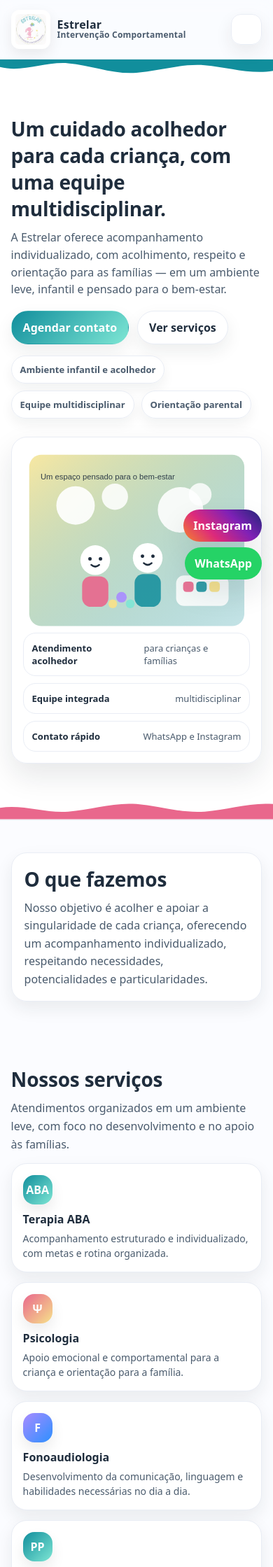
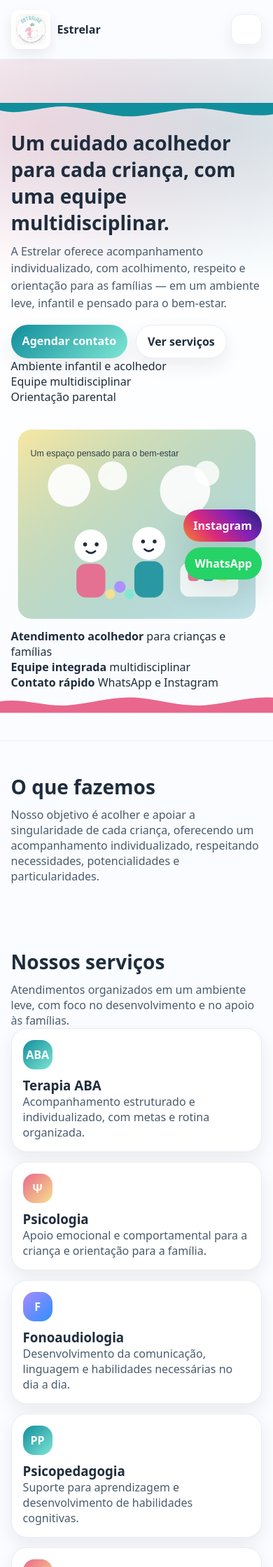
Before and after one commit to JonesVargas/estrelar_site, a Django app: page / in a window 390 px wide. Shown: the top 2239 px of the page at 70% size. Run offline with Django 5.2, Linux system fonts and the light colour scheme.

Commit message:
Ajuste navbar mobile e ícone do menu

```diff
--- a/static/css/style.css
+++ b/static/css/style.css
@@ -1,465 +1,297 @@
 :root{
-  --azul: #118e9c;
-  --azul-2: #2d90ff;
-  --amarelo: #f6e28b;
-  --rosa: #e9678c;
-  --lilas: #a88bff;
-  --menta: #7ee6d4;
+  --azul:#118e9c;
+  --azul-2:#2d90ff;
+  --amarelo:#f6e28b;
+  --rosa:#e9678c;
+  --lilas:#a88bff;
+  --menta:#7ee6d4;
 
-  --fundo: #fbfcff;
-  --card: #ffffff;
-  --cinza: #f3f6fb;
-  --borda: #e9edf5;
+  --fundo:#fbfcff;
+  --card:#ffffff;
+  --cinza:#f3f6fb;
+  --borda:#e9edf5;
 
-  --texto: #1f2d3d;
-  --texto-2: #4a5b6d;
+  --texto:#1f2d3d;
+  --texto-2:#4a5b6d;
 
-  --shadow: 0 18px 40px rgba(23, 32, 42, .10);
-  --shadow-soft: 0 10px 25px rgba(23, 32, 42, .08);
+  --shadow:0 18px 40px rgba(23,32,42,.10);
+  --shadow-soft:0 10px 25px rgba(23,32,42,.08);
 
-  --radius: 22px;
+  --radius:22px;
 }
 
-*{ box-sizing: border-box; margin: 0; padding: 0; }
-html{ scroll-behavior: smooth; }
+*{box-sizing:border-box;margin:0;padding:0}
+html{scroll-behavior:smooth}
 body{
-  font-family: system-ui, -apple-system, Segoe UI, Roboto, Arial, sans-serif;
-  color: var(--texto);
-  background: var(--fundo);
+  font-family:system-ui,-apple-system,Segoe UI,Roboto,Arial,sans-serif;
+  background:var(--fundo);
+  color:var(--texto);
 }
 
 .container{
-  width: min(1120px, 92%);
-  margin: 0 auto;
+  width:min(1120px,92%);
+  margin:0 auto;
 }
 
-a{ color: inherit; }
-small{ color: var(--texto-2); }
+a{color:inherit}
+small{color:var(--texto-2)}
 
 /* =========================
    NAVBAR
 ========================= */
 .navbar{
-  position: sticky;
-  top: 0;
-  z-index: 50;
-  background: rgba(251, 252, 255, .80);
-  border-bottom: 1px solid var(--borda);
-  backdrop-filter: blur(10px);
+  position:sticky;
+  top:0;
+  z-index:999;
+  background:rgba(251,252,255,.85);
+  border-bottom:1px solid var(--borda);
+  backdrop-filter:blur(10px);
 }
 
 .navbar .inner{
-  position: relative; /* ✅ importante pro menu absoluto no mobile */
-  display: flex;
-  align-items: center;
-  justify-content: space-between;
-  padding: 14px 0;
-  gap: 12px;
+  position:relative;
+  display:flex;
+  align-items:center;
+  justify-content:space-between;
+  gap:12px;
+  padding:14px 0;
 }
 
-/* brand */
 .brand{
-  display: flex;
-  align-items: center;
-  gap: 10px;
-  font-weight: 900;
-  letter-spacing: .2px;
-  text-decoration: none;
-  color: inherit;
+  display:flex;
+  align-items:center;
+  gap:10px;
+  font-weight:900;
+  text-decoration:none;
+  color:inherit;
 }
 
 .brand .name{
-  display: flex;
-  flex-direction: column;
-  line-height: 1.05;
+  display:flex;
+  flex-direction:column;
+  line-height:1.05;
 }
-.brand .name strong{ font-size: 16px; }
-.brand .name small{ font-size: 12px; }
+.brand .name strong{font-size:16px}
+.brand .name small{font-size:12px}
 
-/* logo */
 .logo{
-  height: 64px;
-  width: auto;
-  object-fit: contain;
-  border-radius: 12px;
-  background: #fff;
-  padding: 6px;
-  box-shadow: 0 8px 20px rgba(0,0,0,.08);
+  height:64px;
+  background:#fff;
+  padding:6px;
+  border-radius:12px;
+  box-shadow:0 8px 20px rgba(0,0,0,.08);
 }
 
 /* menu desktop */
 .menu{
-  display: flex;
-  align-items: center;
-  gap: 8px;
-  flex-wrap: wrap;
-  justify-content: flex-end;
+  display:flex;
+  align-items:center;
+  gap:8px;
 }
 
 .menu a{
-  text-decoration: none;
-  padding: 10px 12px;
-  border-radius: 999px;
-  color: var(--texto);
-  border: 1px solid transparent;
+  padding:10px 12px;
+  border-radius:999px;
+  text-decoration:none;
+  border:1px solid transparent;
 }
 
 .menu a:hover{
-  background: rgba(17, 142, 156, .12);
-  border-color: rgba(17, 142, 156, .22);
+  background:rgba(17,142,156,.12);
+  border-color:rgba(17,142,156,.22);
 }
 
-/* botão do menu (puzzle) */
+/* botão menu (puzzle) */
 .nav-toggle{
-  display: none; /* aparece só no mobile */
-  width: 44px;
-  height: 44px;
-  border-radius: 14px;
-  border: 1px solid var(--borda);
-  background: rgba(255,255,255,.90);
-  box-shadow: var(--shadow-soft);
-  cursor: pointer;
-  align-items: center;
-  justify-content: center;
+  display:none;
+  width:44px;
+  height:44px;
+  border-radius:14px;
+  border:1px solid var(--borda);
+  background:rgba(255,255,255,.92);
+  box-shadow:var(--shadow-soft);
+  cursor:pointer;
+  align-items:center;
+  justify-content:center;
+  z-index:1001;
 }
 
-/* ícone puzzle */
 .puzzle-icon{
-  width: 26px;
-  height: 26px;
-  transition: transform .25s ease, filter .25s ease;
+  width:26px;
+  height:26px;
+  display:block;
+  object-fit:contain;
+  transition:transform .25s ease,filter .25s ease;
 }
 
 .nav-toggle:hover .puzzle-icon{
-  transform: scale(1.08);
-  filter: brightness(1.05);
+  transform:scale(1.08);
+  filter:brightness(1.05);
 }
 
 .navbar.open .puzzle-icon{
-  transform: rotate(90deg) scale(1.05);
+  transform:rotate(90deg) scale(1.05);
 }
 
 /* =========================
    HERO
 ========================= */
 .hero{
-  position: relative;
-  overflow: hidden;
-  padding: 62px 0 34px;
+  position:relative;
+  overflow:hidden;
+  padding:62px 0 34px;
   background:
-    radial-gradient(900px 380px at 15% 10%, rgba(233, 103, 140, .22), transparent 60%),
-    radial-gradient(900px 380px at 85% 10%, rgba(17, 142, 156, .18), transparent 60%),
-    linear-gradient(180deg, #ffffff, var(--fundo));
-  border-bottom: 1px solid var(--borda);
+    radial-gradient(900px 380px at 15% 10%, rgba(233,103,140,.22), transparent 60%),
+    radial-gradient(900px 380px at 85% 10%, rgba(17,142,156,.18), transparent 60%),
+    linear-gradient(180deg,#fff,var(--fundo));
+  border-bottom:1px solid var(--borda);
 }
 
 .hero .grid-hero{
-  display: grid;
-  grid-template-columns: 1.2fr .8fr;
-  gap: 26px;
-  align-items: center;
+  display:grid;
+  grid-template-columns:1.2fr .8fr;
+  gap:26px;
+  align-items:center;
 }
 
 .hero h1{
-  font-size: clamp(28px, 3.2vw, 44px);
-  letter-spacing: -.3px;
-  margin-bottom: 10px;
+  font-size:clamp(28px,3.2vw,44px);
+  margin-bottom:10px;
 }
 
 .hero p{
-  color: var(--texto-2);
-  line-height: 1.55;
-  font-size: 16px;
-  margin-bottom: 18px;
-  max-width: 680px;
+  color:var(--texto-2);
+  line-height:1.55;
+  margin-bottom:18px;
 }
 
-.hero .actions{
-  display: flex;
-  gap: 12px;
-  flex-wrap: wrap;
-  margin-top: 8px;
+.actions{
+  display:flex;
+  gap:12px;
+  flex-wrap:wrap;
 }
 
-/* botões */
 .btn{
-  display: inline-flex;
-  align-items: center;
-  justify-content: center;
-  gap: 10px;
-  padding: 12px 16px;
-  border-radius: 999px;
-  text-decoration: none;
-  border: 1px solid transparent;
-  font-weight: 800;
-  box-shadow: var(--shadow-soft);
-}
-.btn.primary{
-  background: linear-gradient(135deg, var(--azul), var(--menta));
-  color: #fff;
-}
-.btn.primary:hover{ filter: brightness(0.98); }
-.btn.secondary{
-  background: #fff;
-  border-color: var(--borda);
-  color: var(--texto);
-}
-.btn.secondary:hover{ background: var(--cinza); }
-
-/* badges */
-.badges{
-  display: flex;
-  gap: 10px;
-  flex-wrap: wrap;
-  margin-top: 16px;
-}
-.badge{
-  padding: 10px 12px;
-  border-radius: 999px;
-  border: 1px solid var(--borda);
-  background: rgba(255,255,255,.85);
-  color: var(--texto-2);
-  font-weight: 700;
-  font-size: 13px;
-  box-shadow: 0 8px 18px rgba(23, 32, 42, .06);
+  padding:12px 16px;
+  border-radius:999px;
+  font-weight:800;
+  text-decoration:none;
+  box-shadow:var(--shadow-soft);
 }
 
-/* cards */
-.hero-card{
-  background: rgba(255,255,255,.82);
-  border: 1px solid var(--borda);
-  border-radius: var(--radius);
-  box-shadow: var(--shadow);
-  padding: 16px;
-}
-.hero-card .mini{
-  display: grid;
-  grid-template-columns: 1fr;
-  gap: 10px;
-}
-.pill{
-  display: flex;
-  align-items: center;
-  justify-content: space-between;
-  gap: 10px;
-  padding: 12px 12px;
-  border-radius: 18px;
-  border: 1px solid var(--borda);
-  background: #fff;
-}
-.pill b{ font-size: 13px; }
-.pill span{ color: var(--texto-2); font-size: 13px; }
-
-/* sections */
-.section{ padding: 46px 0; }
-.section h2{
-  font-size: 28px;
-  letter-spacing: -.2px;
-  margin-bottom: 10px;
-}
-.section p{ color: var(--texto-2); line-height: 1.6; }
-
-.panel{
-  background: rgba(255,255,255,.9);
-  border: 1px solid var(--borda);
-  border-radius: var(--radius);
-  box-shadow: var(--shadow-soft);
-  padding: 18px;
+.btn.primary{
+  background:linear-gradient(135deg,var(--azul),var(--menta));
+  color:#fff;
 }
 
+.btn.secondary{
+  background:#fff;
+  border:1px solid var(--borda);
+}
+
+/* =========================
+   SEÇÕES
+========================= */
+.section{padding:46px 0}
+.section h2{font-size:28px;margin-bottom:10px}
+.section p{color:var(--texto-2)}
+
 .grid{
-  display: grid;
-  grid-template-columns: repeat(3, 1fr);
-  gap: 14px;
-  margin-top: 14px;
+  display:grid;
+  grid-template-columns:repeat(3,1fr);
+  gap:14px;
 }
 
 .card{
-  background: var(--card);
-  border: 1px solid var(--borda);
-  border-radius: var(--radius);
-  box-shadow: var(--shadow-soft);
-  padding: 16px;
+  background:#fff;
+  border:1px solid var(--borda);
+  border-radius:var(--radius);
+  padding:16px;
+  box-shadow:var(--shadow-soft);
 }
-.card h3{ font-size: 16px; margin-bottom: 6px; }
-.card p{ color: var(--texto-2); font-size: 14px; line-height: 1.5; }
 
 .icon{
-  width: 42px;
-  height: 42px;
-  border-radius: 16px;
-  display: grid;
-  place-items: center;
-  margin-bottom: 10px;
-  box-shadow: 0 10px 20px rgba(0,0,0,.08);
-  color: #fff;
-  font-weight: 900;
-}
-.icon.c1{ background: linear-gradient(135deg, var(--azul), var(--menta)); }
-.icon.c2{ background: linear-gradient(135deg, var(--rosa), var(--amarelo)); }
-.icon.c3{ background: linear-gradient(135deg, var(--lilas), var(--azul-2)); }
-
-.steps{
-  display: grid;
-  grid-template-columns: repeat(3, 1fr);
-  gap: 14px;
-  margin-top: 14px;
-}
-.step{
-  padding: 16px;
-  border-radius: var(--radius);
-  border: 1px solid var(--borda);
-  background: rgba(255,255,255,.9);
-  box-shadow: var(--shadow-soft);
-}
-.step .num{
-  width: 38px; height: 38px;
-  border-radius: 14px;
-  display: grid;
-  place-items: center;
-  color: #fff;
-  font-weight: 900;
-  margin-bottom: 10px;
-  box-shadow: 0 10px 20px rgba(0,0,0,.08);
-}
-.step:nth-child(1) .num{ background: linear-gradient(135deg, var(--azul), var(--menta)); }
-.step:nth-child(2) .num{ background: linear-gradient(135deg, var(--rosa), var(--amarelo)); }
-.step:nth-child(3) .num{ background: linear-gradient(135deg, var(--lilas), var(--azul-2)); }
-
-.contact-grid{
-  display: grid;
-  grid-template-columns: 1fr 1.2fr;
-  gap: 14px;
-  margin-top: 14px;
-  align-items: stretch;
+  width:42px;
+  height:42px;
+  border-radius:16px;
+  display:grid;
+  place-items:center;
+  margin-bottom:10px;
+  color:#fff;
+  font-weight:900;
 }
 
-.kv{ display: grid; gap: 10px; }
-.kv .row{
-  padding: 12px;
-  border: 1px solid var(--borda);
-  border-radius: 18px;
-  background: #fff;
-}
-.kv .row b{ display: block; margin-bottom: 4px; font-size: 13px; }
-.kv .row span, .kv .row a{ color: var(--texto-2); text-decoration: none; }
-.kv .row a:hover{ text-decoration: underline; }
+.icon.c1{background:linear-gradient(135deg,var(--azul),var(--menta))}
+.icon.c2{background:linear-gradient(135deg,var(--rosa),var(--amarelo))}
+.icon.c3{background:linear-gradient(135deg,var(--lilas),var(--azul-2))}
 
+/* =========================
+   FOOTER + FIXOS
+========================= */
 .footer{
-  margin-top: 30px;
-  padding: 22px 0;
-  background: rgba(243,246,251,.9);
-  border-top: 1px solid var(--borda);
-}
-.footer .container{
-  display: flex;
-  justify-content: space-between;
-  gap: 12px;
-  flex-wrap: wrap;
-  color: var(--texto-2);
-}
-.footer strong{ color: var(--texto); }
-
-/* botões fixos */
-.whats{
-  position: fixed;
-  right: 16px;
-  bottom: 16px;
-  background: #25D366;
-  color: #fff;
-  padding: 12px 14px;
-  border-radius: 999px;
-  text-decoration: none;
-  font-weight: 900;
-  box-shadow: var(--shadow);
-  z-index: 60;
-}
-.instagram{
-  position: fixed;
-  right: 16px;
-  bottom: 70px;
-  background: linear-gradient(45deg, #f58529, #dd2a7b, #7f21b6, #1e2575);
-  color: #fff;
-  padding: 12px 14px;
-  border-radius: 999px;
-  text-decoration: none;
-  font-weight: 900;
-  box-shadow: var(--shadow);
-  z-index: 60;
+  margin-top:30px;
+  padding:22px 0;
+  background:rgba(243,246,251,.9);
+  border-top:1px solid var(--borda);
 }
 
-iframe{ display:block; }
-
-.doodle{
-  width: 100%;
-  height: auto;
-  max-width: 420px;
-  margin-inline: auto;
-  display: block;
+.footer .container{
+  display:flex;
+  justify-content:space-between;
+  flex-wrap:wrap;
 }
 
-/* =========================
-   MOLDURA ESTILO CLÍNICA
-========================= */
-.moldura{
-  position: relative;
-  background: #ffffff;
-  padding-top: 80px;
-  padding-bottom: 80px;
+.whats,
+.instagram{
+  position:fixed;
+  right:16px;
+  padding:12px 14px;
+  border-radius:999px;
+  color:#fff;
+  font-weight:900;
+  text-decoration:none;
+  box-shadow:var(--shadow);
+  z-index:900;
 }
-.wave-top,
-.wave-bottom{
-  position: absolute;
-  left: 0;
-  width: 100%;
-  height: auto;
-  pointer-events: none;
-}
-.wave-top{ top: 0; }
-.wave-bottom{ bottom: 0; }
+
+.whats{bottom:16px;background:#25D366}
+.instagram{bottom:70px;background:linear-gradient(45deg,#f58529,#dd2a7b,#7f21b6,#1e2575)}
 
 /* =========================
-   RESPONSIVO + MENU MOBILE
+   RESPONSIVO
 ========================= */
-@media (max-width: 980px){
-  .hero .grid-hero{ grid-template-columns: 1fr; }
-  .contact-grid{ grid-template-columns: 1fr; }
-  .grid{ grid-template-columns: 1fr; }
-  .steps{ grid-template-columns: 1fr; }
-  .logo{ height: 56px; }
+@media (max-width:980px){
+  .hero .grid-hero{grid-template-columns:1fr}
+  .grid{grid-template-columns:1fr}
+  .logo{height:56px}
 }
 
-/* menu mobile */
-@media (max-width: 860px){
-  .nav-toggle{ display: inline-flex; }
+@media (max-width:860px){
+  .nav-toggle{display:inline-flex}
+
+  .brand .name small{display:none}
 
   .menu{
-    display: none;
-    position: absolute;
-    left: 0;
-    right: 0;
-    top: calc(100% + 10px);
-    flex-direction: column;
-    align-items: stretch;
-    gap: 8px;
-    padding: 12px;
-    border-radius: 18px;
-    background: rgba(255,255,255,.97);
-    border: 1px solid var(--borda);
-    box-shadow: var(--shadow);
-    backdrop-filter: blur(10px);
-    z-index: 999;
+    position:absolute;
+    left:4%;
+    right:4%;
+    top:calc(100% + 10px);
+    display:none;
+    flex-direction:column;
+    gap:8px;
+    padding:12px;
+    background:rgba(255,255,255,.97);
+    border:1px solid var(--borda);
+    border-radius:18px;
+    box-shadow:var(--shadow);
+    z-index:1000;
   }
 
   .menu a{
-    display: block;
-    padding: 12px 12px;
-    border-radius: 14px;
-    border: 1px solid rgba(0,0,0,0.04);
-    background: rgba(243,246,251,.90);
+    padding:12px;
+    border-radius:14px;
+    background:rgba(243,246,251,.9);
   }
 
-  .navbar.open .menu{
-    display: flex;
-  }
+  .navbar.open .menu{display:flex}
 }
```
